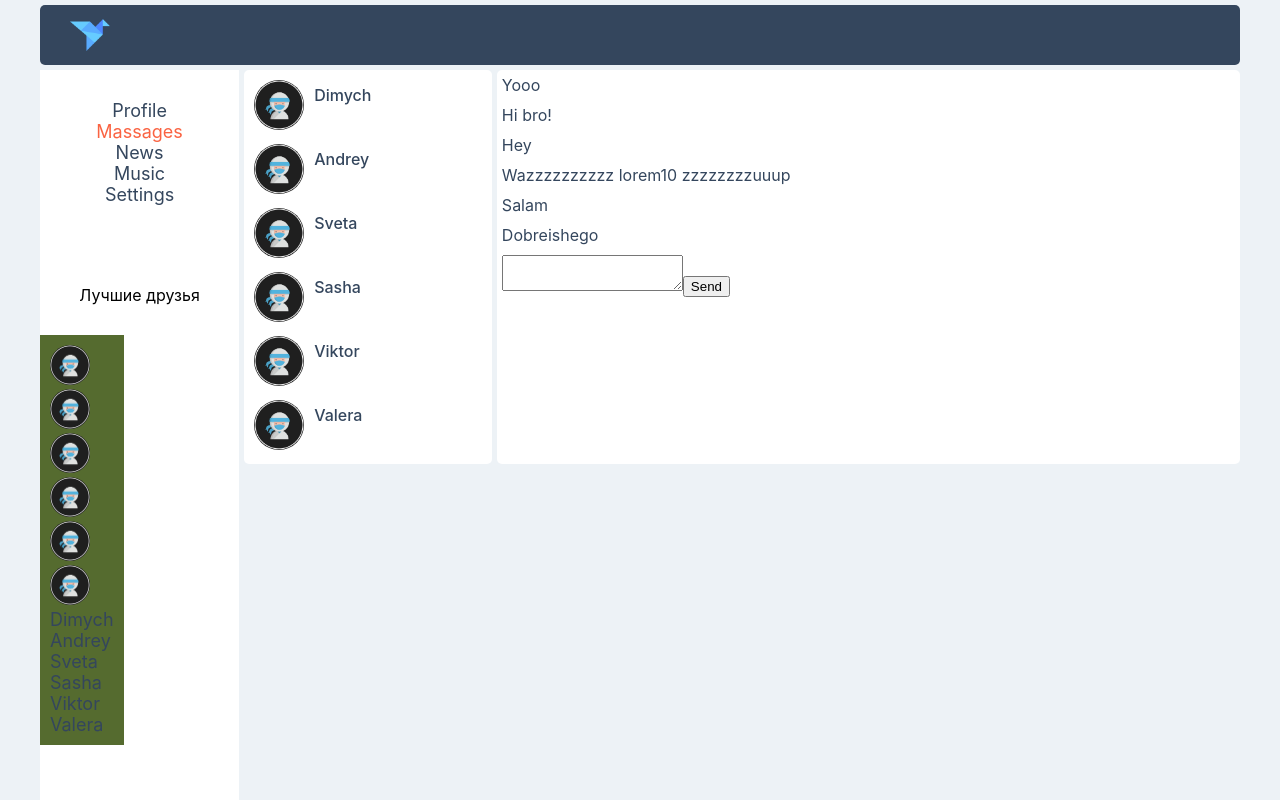
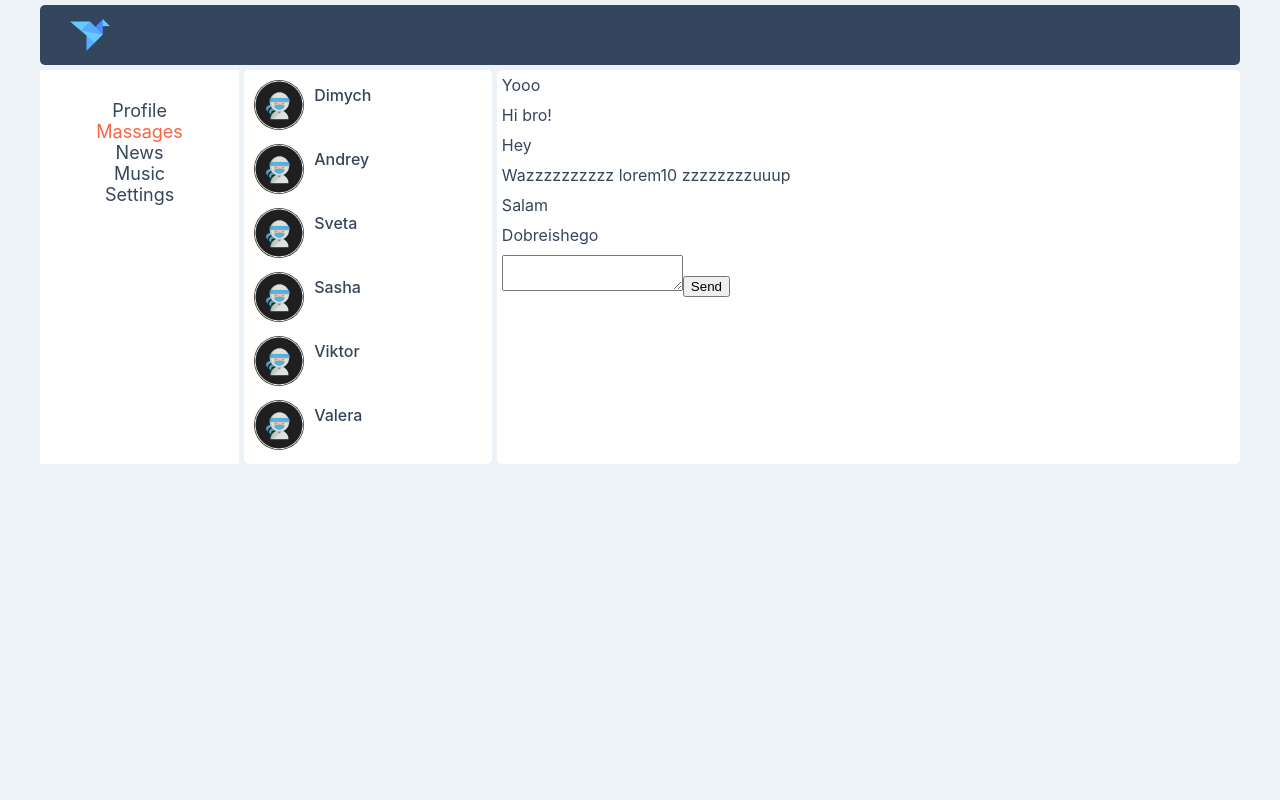
Before and after one commit to Saleroses/samurai-way-main, a React (Create React App) app: page /dialogs in a window 1280 px wide. Shown: the top 800 px of the page. Built offline with nearby package versions, Linux system fonts and the light colour scheme.

Commit message:
new posts

```diff
--- a/src/Redux/State.ts
+++ b/src/Redux/State.ts
@@ -79,12 +79,13 @@ export let state: RootStateType = {
 
         sideBar: {
             friendsData: [
-                {id: 1, name: "Dimych"},
+                {id: 1, name: "Dimych",},
                 {id: 2, name: "Andrey"},
                 {id: 3, name: "Sveta"},
                 {id: 4, name: "Sasha"},
                 {id: 5, name: "Viktor"},
                 {id: 6, name: "Valera"},
+                {id: 7, name: "Val"},
             ]
         }
 
--- a/src/components/Navbar/Friends/Friends.tsx
+++ b/src/components/Navbar/Friends/Friends.tsx
@@ -3,6 +3,7 @@ import {friendsDataType} from "../../../Redux/State";
 import {FriendsAva} from "./FriendsAva";
 import {FriendsName} from "./FriendsName";
 import s from "./Friends.module.css";
+import avaUser from "../../../img/ava-users/ava-user.jpg";
 
 export type friendsPropsType = {
     state: Array<friendsDataType>
@@ -10,12 +11,15 @@ export type friendsPropsType = {
 
 export const Friends = (props: friendsPropsType) => {
 
-    let friendsAva = props.state.map((avatar) =>
-        <FriendsAva avatar={avatar.name}/>)
+    // let friendsAva = props.state.map((avatar) =>
+    //     <FriendsAva avatar={avatar.name} key={avatar.id}/>)
+    //
+    //
+    // let friendsName = props.state.map((name) =>
+    //     <FriendsName name={name.name} id={name.id} key={name.id}/>)
 
-    let friendsName = props.state.map((name) =>
-        <FriendsName name={name.name} id={name.id}/>)
-
+    const friendsName = props.state.filter( name => { return <div key={name.id}>{name.id === 3}</div>})
+    console.log(friendsName)
     return (
         <div>
             <div className={s.myFriendsItem}>Лучшие друзья</div>
@@ -23,10 +27,10 @@ export const Friends = (props: friendsPropsType) => {
             <div className={s.friendsWrap}>
                 <div className={s.friends}>
                     <div className={s.friendAvatar}>
-                        {friendsAva}
+                        <img className={s.avatar} src={avaUser}/>
                     </div>
                     <div className={s.friendName}>
-                        {friendsName}
+                        {props.state.filter( (name) => name.name.startsWith('D'))}
                     </div>
                 </div>
             </div>
--- a/src/components/Navbar/Navbar.tsx
+++ b/src/components/Navbar/Navbar.tsx
@@ -20,7 +20,7 @@ const Navbar = (props: NavbarPropsType) => {
                 <div className={s.item}><NavLink to={"/settings"} activeClassName={s.activeLink}>Settings</NavLink>
                 </div>
             </nav>
-            <div className={s.friendslist}><Friends state={props.state}/></div>
+            {/*<div className={s.friendslist}><Friends state={props.state}/></div>*/}
         </div>
     );
 };
```
